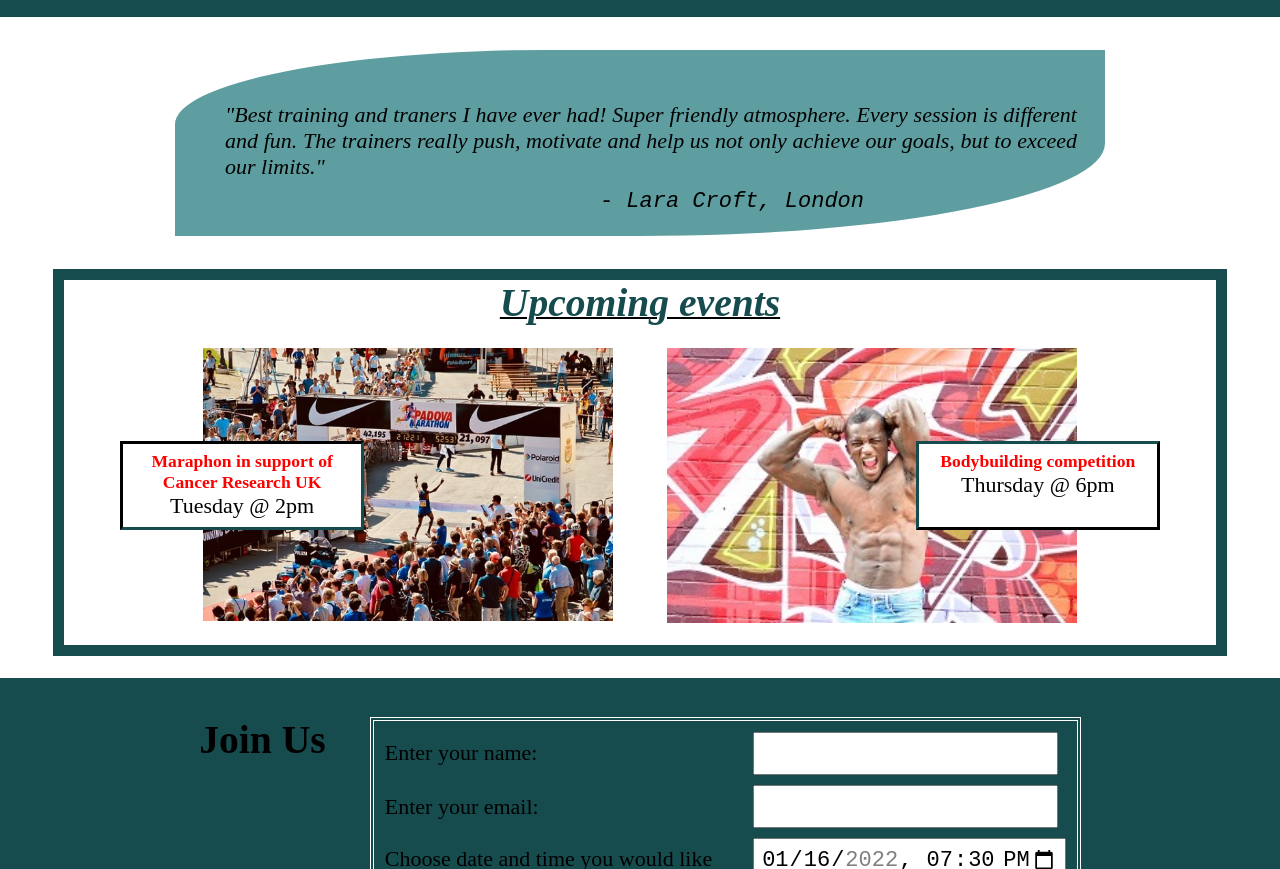
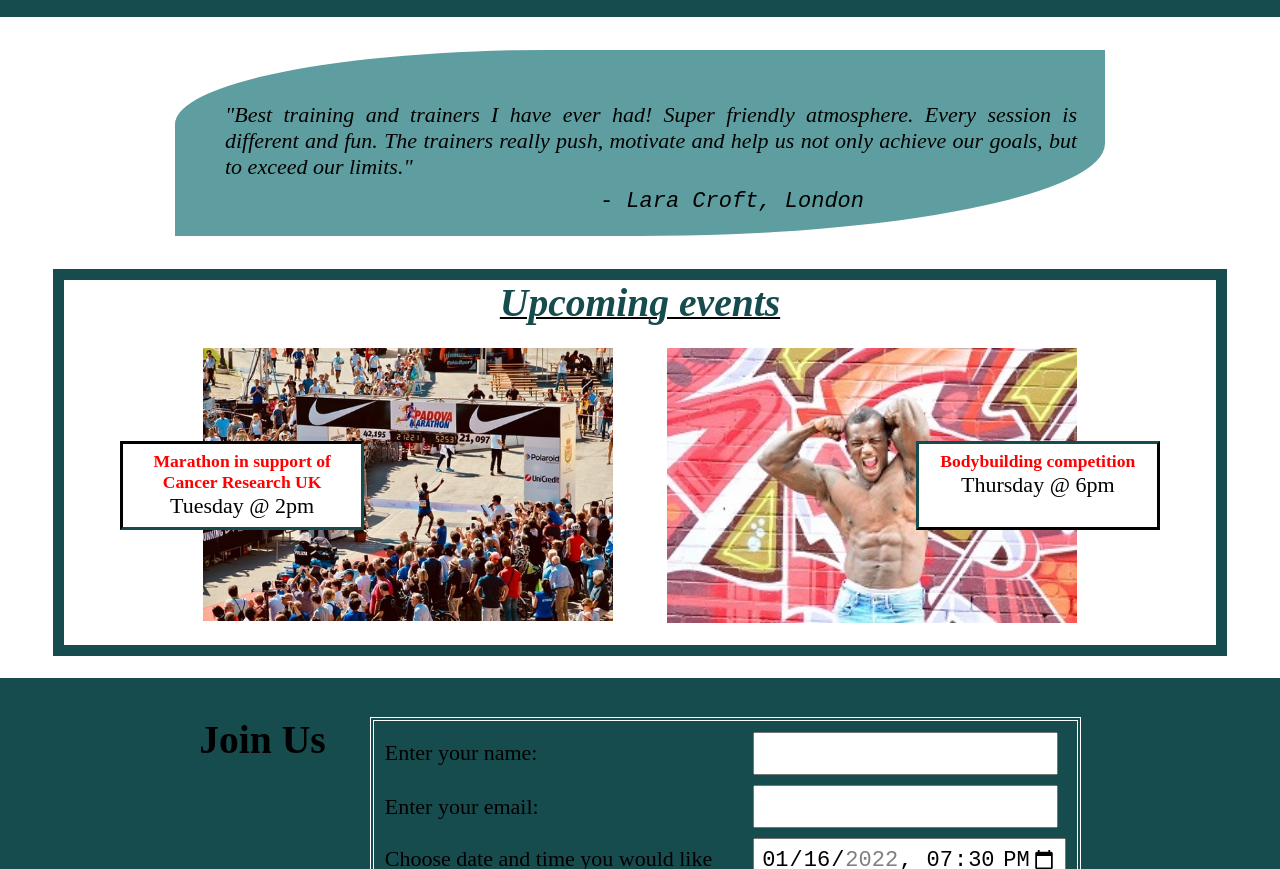
Before and after one commit to 20DOM21/reponsiveClubWebsite, a plain HTML site: page index.html in a window 1280 px wide. Shown: the part 1834-2703 px from the top of the page. Drawn offline with Linux system fonts and the light colour scheme; a web font is replaced by a local one.

Commit message:
Update index.html

```diff
--- a/index.html
+++ b/index.html
@@ -92,7 +92,7 @@
             <!--Testimonials-->
 
             <div class="testimonials">
-                <blockquote>"Best training and traners I have ever had! Super friendly atmosphere. Every session is different and fun. The trainers really push, motivate and help us not only achieve our goals, but to exceed our limits."
+                <blockquote>"Best training and trainers I have ever had! Super friendly atmosphere. Every session is different and fun. The trainers really push, motivate and help us not only achieve our goals, but to exceed our limits."
                     <figcaption><p> - Lara Croft, London</p></figcaption>
                 </blockquote>
             </div>
@@ -107,7 +107,7 @@
                           <div class="marathon">
                              <img src="./images/marathon.jpg" alt="People running during marathon">
                              <div class="marathon-sign">
-                                 <h5>Maraphon in support of Cancer Research UK</h5>
+                                 <h5>Marathon in support of Cancer Research UK</h5>
                                  <p>Tuesday @ 2pm</p>
                             </div>
                          </div>
```
